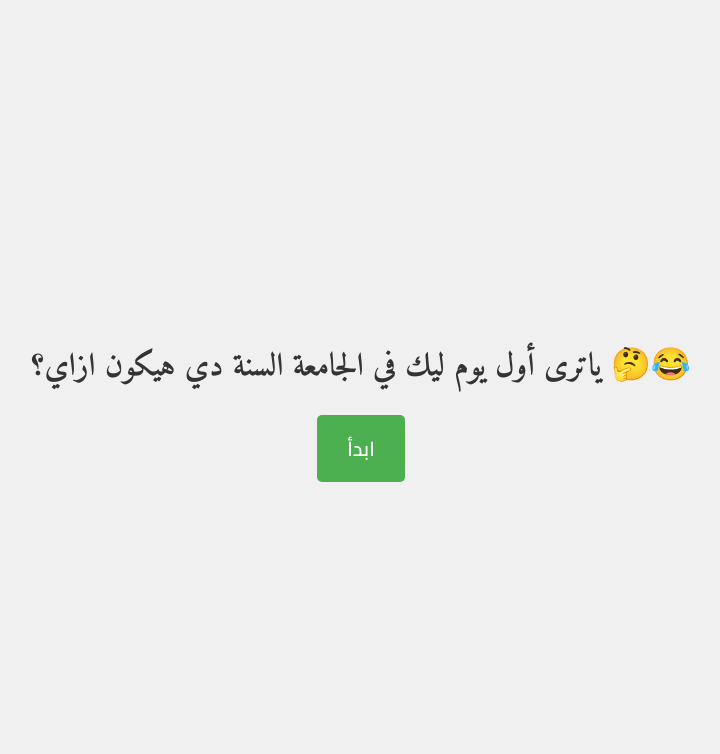
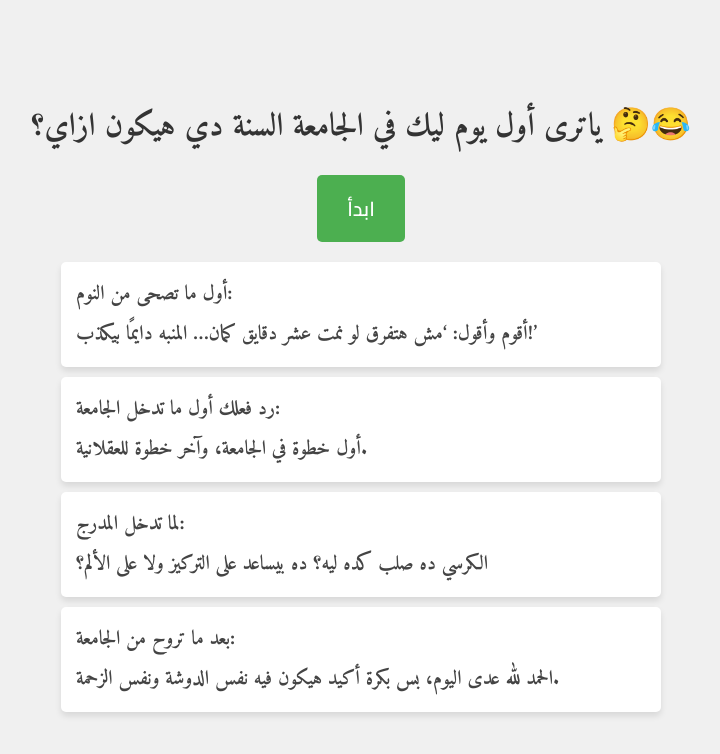
Before and after one commit to Nandoooio/First-day, a plain HTML site: page index.html in a window 1280 px wide. Both pictures are taken after a click on the button "ابدأ". Shown: the whole page, without its empty margins (279-999 px from the left). Drawn offline with Linux system fonts and the light colour scheme; no server answers.

Commit message:
Update index.html

```diff
--- a/index.html
+++ b/index.html
@@ -99,7 +99,7 @@
     <script>
       // Load JSON and select random data
       function generateDay() {
-        fetch('path/to/your/json/file.json')  // استبدل بـ المسار الصحيح لملف الـ JSON
+        fetch('data.json')  // استبدل بـ المسار الصحيح لملف الـ JSON
           .then(response => response.json())
           .then(data => {
             // اختيار جمل عشوائية من الأعمدة
```
